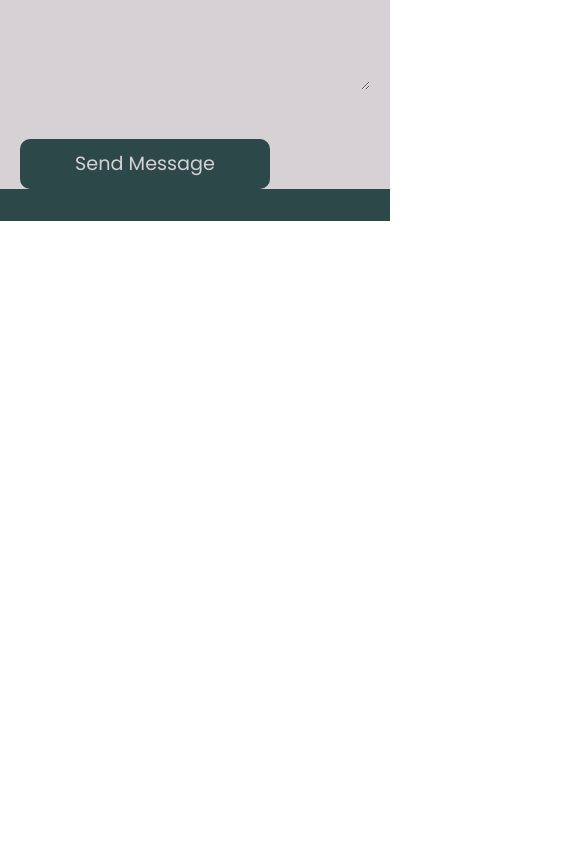
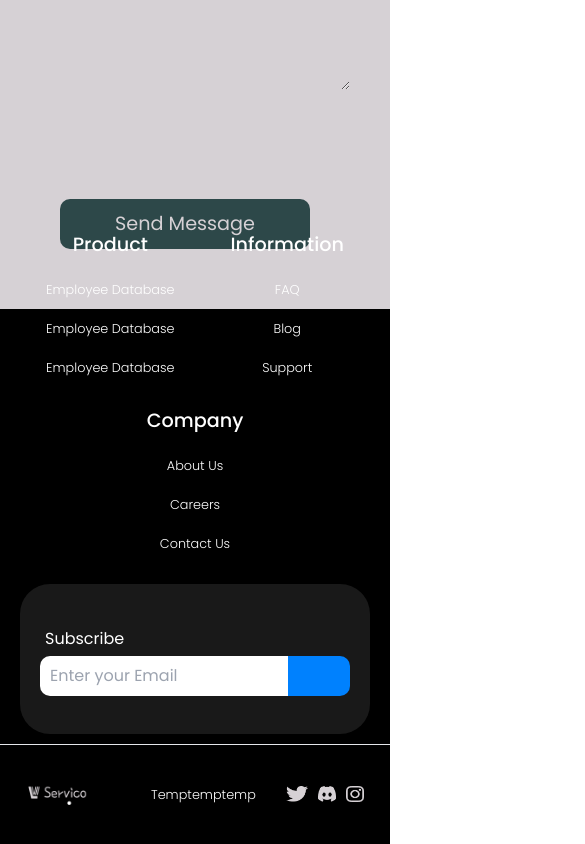
Before and after one commit to Khanba22/servico_frontend, a React (Create React App) app: page / in a window 390 px wide. Shown: the part 3723-4567 px from the top of the page, 585 px wide, since content can reach past the window. Before the commit the page ends 3944 px from the top, so only its background shows below. Built offline with nearby package versions, Linux system fonts and the light colour scheme; no server answers.

Commit message:
Made footer responsive

```diff
--- a/src/App.css
+++ b/src/App.css
@@ -17,3 +17,9 @@
   padding: 0;
   box-sizing: border-box;
 }
+
+@media screen and(max-width:800px) {
+  ::-webkit-scrollbar{
+    display: none;
+  }
+}
--- a/src/App.js
+++ b/src/App.js
@@ -16,7 +16,7 @@ function App() {
       <Services/>
       {/* <About/> */}
       <Contact/>
-      {/* <Footer/> */}
+      <Footer/>
     </div>
   );
 }
--- a/src/Components/Contact.js
+++ b/src/Components/Contact.js
@@ -19,24 +19,9 @@ function Contact() {
 
   const handleChange = (e) => {
     const name = e.target.name;
-    let current = new Date();
-    let cDate =
-      current.getFullYear() +
-      "-" +
-      (current.getMonth() + 1) +
-      "-" +
-      current.getDate();
-    let cTime =
-      current.getHours() +
-      ":" +
-      current.getMinutes() +
-      ":" +
-      current.getSeconds();
-    let dateTime = cDate + " " + cTime;
+
     setData({
         ...data,
-        "date": `${dateTime}`,
-        "name": data.firstName + " " + data.lastName,
         [name]: e.target.value
       });
   };
@@ -49,12 +34,31 @@ function Contact() {
 
     console.log(data);
     if (checkValidation()) {
+      let current = new Date();
+      let cDate =
+        current.getFullYear() +
+        "-" +
+        (current.getMonth() + 1) +
+        "-" +
+        current.getDate();
+      let cTime =
+        current.getHours() +
+        ":" +
+        current.getMinutes() +
+        ":" +
+        current.getSeconds();
+      let dateTime = cDate + " " + cTime;
+      const reqData = {
+        ...data,
+        name: data.firstName + " " + data.lastName,
+        date:`${dateTime}`
+      }
       await fetch(`${baseUrl}/user/sendMessage`, {
         headers: {
           "Content-Type": "application/json",
         },
         method: "POST",
-        body: JSON.stringify(data),
+        body: JSON.stringify(reqData),
       })
         .then(async (res) => {
           if (res.status === 200) {
--- a/src/Components/Footer.js
+++ b/src/Components/Footer.js
@@ -12,8 +12,6 @@ function Footer() {
             <div className={styles.header}>
                 <div className={styles.column}>
                     <p>Product</p>
-                    <h6>Employee Database</h6>
-                    <h6>Employee Database</h6>
                     <h6>Employee Database</h6>
                     <h6>Employee Database</h6>
                     <h6>Employee Database</h6>
--- a/src/Components/Stylesheets/Contact.module.css
+++ b/src/Components/Stylesheets/Contact.module.css
@@ -216,8 +216,21 @@
     }
 
     .inputGrp{
+        padding: 0 20px;
         flex-direction: column;
-        width: auto;
+        width: 100%;
         height: auto;
     }
+
+    .inputGrp button{
+        margin: 60px 20px;
+    }
+
+    .inputGrp textarea:active,.inputGrp textarea:focus {
+        outline: 2px solid #2D4849;
+        background-color: transparent;
+        padding: 10px;
+        height: 200px;
+    }
+
 }
--- a/src/Components/Stylesheets/Footer.module.css
+++ b/src/Components/Stylesheets/Footer.module.css
@@ -118,3 +118,31 @@
     margin: 10px 0;
     font-size: 80%;
 }
+.inputGroup{
+    display: flex;
+}
+
+@media screen and (max-width:800px) {
+    .header{
+        padding: 0;
+        flex-wrap: wrap;
+    }
+
+    .column{
+        align-items: center;
+        margin: 10px ;
+    }
+
+    .footer{
+        padding: 20px 0px;
+    }
+
+    .holder div{
+        margin: 5px;
+    }
+
+    .container{
+        padding: 0;
+        height: auto;
+    }
+}
--- a/src/Components/Stylesheets/Navbar.module.css
+++ b/src/Components/Stylesheets/Navbar.module.css
@@ -10,11 +10,11 @@
     justify-content: flex-end;
 }
 
-.burgerButton{
+.burgerButton {
     display: none;
 }
 
-.screen{
+.screen {
     display: none;
 }
 
@@ -40,7 +40,7 @@
 
 @media screen and (max-width:800px) {
 
-    .navList{
+    .navList {
         display: none;
     }
 
@@ -49,10 +49,10 @@
         width: 100%;
     }
 
-    .burgerContainer{
+    .burgerContainer {
         position: absolute;
         top: 5px;
-        right:15px;
+        right: 15px;
     }
 
     .burgerButton {
@@ -68,7 +68,7 @@
         padding: 10px;
     }
 
-    .burgerButton hr{
+    .burgerButton hr {
         background-color: white;
         color: white;
         border-radius: 10px;
@@ -80,7 +80,7 @@
         -o-border-radius: 10px;
     }
 
-    .burgerButtonActive hr{
+    .burgerButtonActive hr {
         transition: 0.4s;
         height: 2px;
         position: absolute;
@@ -95,11 +95,11 @@
         -o-transition: 0.4s;
     }
 
-    .burgerButtonActive hr:nth-child(1){
+    .burgerButtonActive hr:nth-child(1) {
         display: none;
     }
 
-    .burgerButtonActive hr:nth-child(2){
+    .burgerButtonActive hr:nth-child(2) {
         transform: rotate(45deg);
         -webkit-transform: rotate(45deg);
         -moz-transform: rotate(45deg);
@@ -107,7 +107,7 @@
         -o-transform: rotate(45deg);
     }
 
-    .burgerButtonActive hr:nth-child(3){
+    .burgerButtonActive hr:nth-child(3) {
         transform: rotate(-45deg);
         -webkit-transform: rotate(-45deg);
         -moz-transform: rotate(-45deg);
@@ -139,12 +139,12 @@
         -o-transition: 0.4s;
     }
 
-    .burgerButtonActive{
+    .burgerButtonActive {
         position: relative;
         z-index: 2;
     }
 
-    .screenActive{
+    .screenActive {
         transform: translateX(0);
         -webkit-transform: translateX(0);
         -moz-transform: translateX(0);
@@ -155,6 +155,7 @@
 
 
     .container {
+        overflow-x:clip;
         height: auto;
         background-color: transparent;
     }
```
Lines whose indentation alone changed are shown as unchanged.
